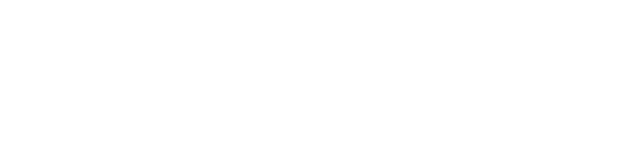
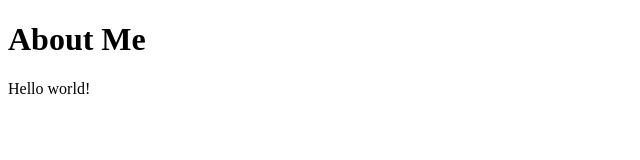
Before and after one commit to franfran20/first-lesson-html, a plain HTML site: page index.html in a window 1280 px wide. Shown: the whole page, without its empty margins (0-640 px from the left). Drawn offline with Linux system fonts and the light colour scheme.

Commit message:
Add files via upload

```diff
--- a/index.html
+++ b/index.html
@@ -3,12 +3,13 @@
 
 <head>
 
-<title></title>
+<title>About me</title>
 
 </head>
 
 <body>
-
+    <h1>About Me</h1>
+    <p>Hello world!</p>
 </body>
 
 </html>
```
